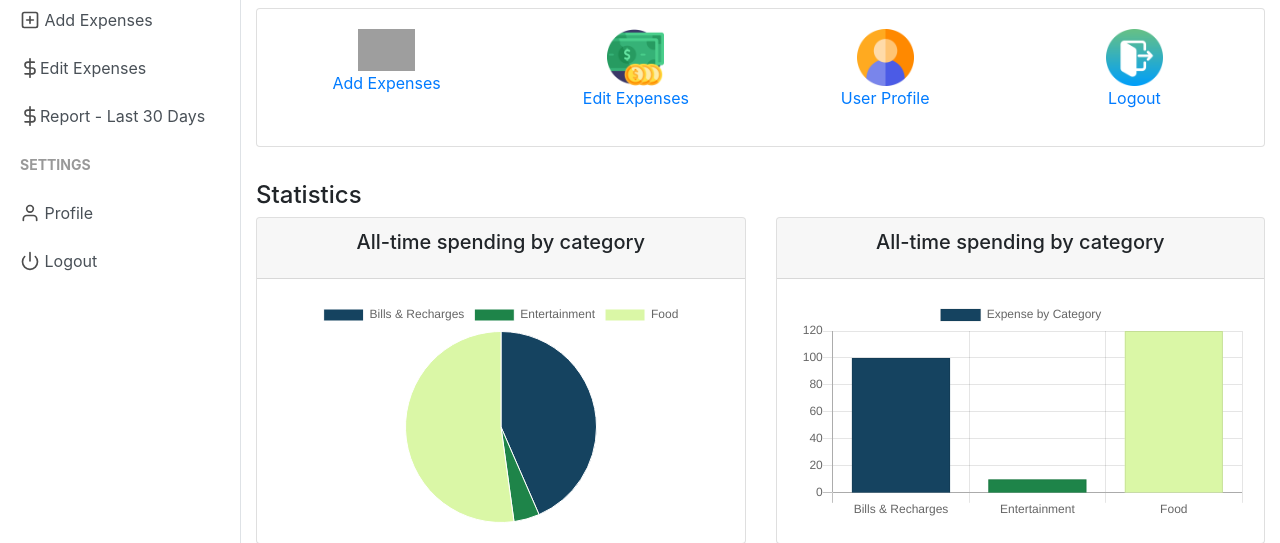
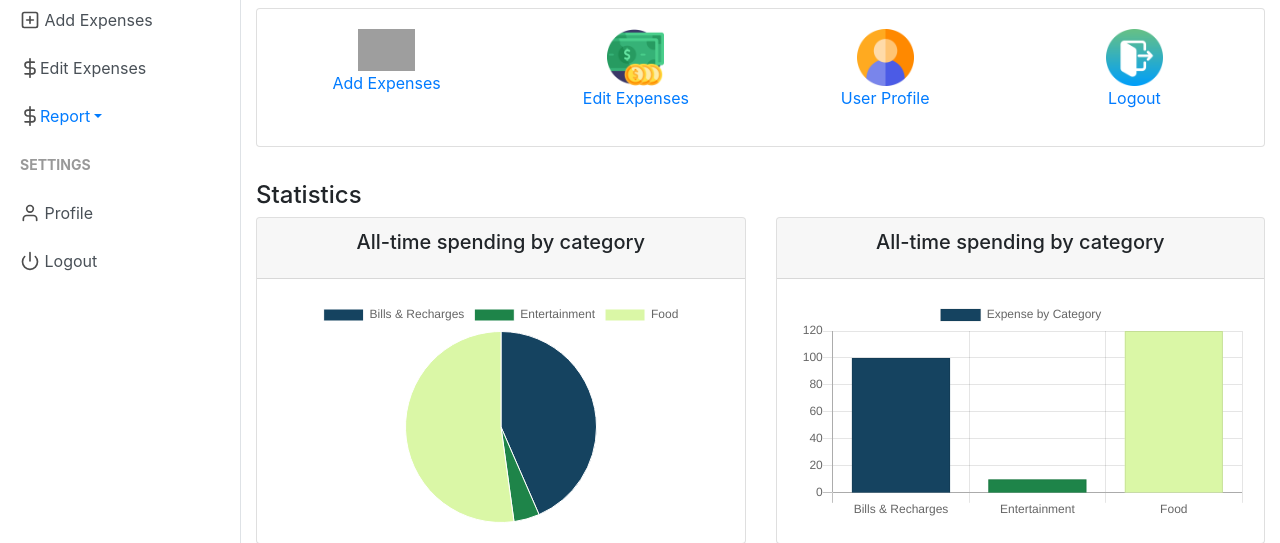
Before and after one commit to albertho425/php-mysql-finance-app, a PHP site: page /Finance/index.php in a window 1280 px wide. Shown: the part 157-700 px from the top of the page. Run offline with PHP 8.4, Linux system fonts and the light colour scheme; a user stored in the database is signed in; data comes from the database, SQL or seed files in the repository; some libraries are stand-ins or nearby versions; grey boxes are pictures that could not be loaded.

Commit message:
Add submenu to the sidebar

```diff
--- a/template.php
+++ b/template.php
@@ -142,7 +142,7 @@ function display_header() {
             Reports
           </a>
           <div class="dropdown-menu" aria-labelledby="navbarDropdown">
-            <a class="dropdown-item" href="http://localhost:8888/Finance/reports/last-30-days.php">Last 7 Days</a>
+            <a class="dropdown-item" href="http://localhost:8888/Finance/reports/last-7-days.php">Last 7 Days</a>
             <a class="dropdown-item" href="http://localhost:8888/Finance/reports/last-30-days.php">Last 30 Days</a>
             <a class="dropdown-item" href="http://localhost:8888/Finance/reports/last-30-days.php">This Year</a>
             <a class="dropdown-item" href="http://localhost:8888/Finance/reports/last-30-days.php">All time</a>
@@ -190,7 +190,23 @@ function display_sidebar() {
               <a href="index.php" class="list-group-item list-group-item-action sidebar-active"><span data-feather="home"></span> Dashboard</a>
               <a href="add_expense.php" class="list-group-item list-group-item-action "><span data-feather="plus-square"></span> Add Expenses</a>
               <a href="manage_expense.php" class="list-group-item list-group-item-action "><span data-feather="dollar-sign"></span>Edit Expenses</a>
-              <a href="reports/last-30-days.php" class="list-group-item list-group-item-action "><span data-feather="dollar-sign"></span>Report - Last 30 Days</a>
+              <li style="list-style-type: none;" class="nav-item dropdown">
+              <a class="list-group-item nav-link dropdown-toggle" href="#" id="navbarDropdown" role="button" data-toggle="dropdown" aria-haspopup="true" aria-expanded="false">
+              <span data-feather="dollar-sign"></span>Report</a>
+              </a>
+              <div class="dropdown-menu" aria-labelledby="navbarDropdown">
+                <a class="dropdown-item" href="http://localhost:8888/Finance/reports/last-7-days.php">Last 7 Days</a>
+                <a class="dropdown-item" href="http://localhost:8888/Finance/reports/last-30-days.php">Last 30 Days</a>
+                <a class="dropdown-item" href="http://localhost:8888/Finance/reports/last-30-days.php">This Year</a>
+                <a class="dropdown-item" href="http://localhost:8888/Finance/reports/last-30-days.php">All time</a>
+
+
+                <a class="dropdown-item" href="#">Another action</a>
+                <div class="dropdown-divider"></div>
+                <a class="dropdown-item" href="#">Something else here</a>
+              </div>
+            </li>
+
             </div>
             <div class="sidebar-heading">Settings </div>
             <div class="list-group list-group-flush">
@@ -209,8 +225,6 @@ function display_sidebar() {
  */
 
 function display_reports_sidebar() {
-
-
   echo <<<EOT
   <!-- Sidebar -->
         <div class="border-right" id="sidebar-wrapper">
@@ -219,17 +233,35 @@ function display_reports_sidebar() {
             <div class="list-group list-group-flush">
               <a href="../index.php" class="list-group-item list-group-item-action sidebar-active"><span data-feather="home"></span> Dashboard</a>
               <a href="../add_expense.php" class="list-group-item list-group-item-action "><span data-feather="plus-square"></span> Add Expenses</a>
-              <a href="manage_expense.php" class="list-group-item list-group-item-action "><span data-feather="dollar-sign"></span>Edit Expenses</a>
+              <a href="../manage_expense.php" class="list-group-item list-group-item-action "><span data-feather="dollar-sign"></span>Edit Expenses</a>
+              <li style="list-style-type: none;" class="nav-item dropdown">
+              <a class="list-group-item nav-link dropdown-toggle" href="#" id="navbarDropdown" role="button" data-toggle="dropdown" aria-haspopup="true" aria-expanded="false">
+              <span data-feather="dollar-sign"></span>Report</a>
+              </a>
+              <div class="dropdown-menu" aria-labelledby="navbarDropdown">
+                <a class="dropdown-item" href="http://localhost:8888/Finance/reports/last-7-days.php">Last 7 Days</a>
+                <a class="dropdown-item" href="http://localhost:8888/Finance/reports/last-30-days.php">Last 30 Days</a>
+                <a class="dropdown-item" href="http://localhost:8888/Finance/reports/last-30-days.php">This Year</a>
+                <a class="dropdown-item" href="http://localhost:8888/Finance/reports/last-30-days.php">All time</a>
+
+
+                <a class="dropdown-item" href="#">Another action</a>
+                <div class="dropdown-divider"></div>
+                <a class="dropdown-item" href="#">Something else here</a>
+              </div>
+            </li>
+
             </div>
             <div class="sidebar-heading">Settings </div>
             <div class="list-group list-group-flush">
-              <a href="../profile.php" class="list-group-item list-group-item-action "><span data-feather="user"></span> Profile</a>
-              <a href="../logout.php" class="list-group-item list-group-item-action "><span data-feather="power"></span> Logout</a>
+              <a href="profile.php" class="list-group-item list-group-item-action "><span data-feather="user"></span> Profile</a>
+              <a href="logout.php" class="list-group-item list-group-item-action "><span data-feather="power"></span> Logout</a>
             </div>
           </div>
   <!-- /#sidebar-wrapper -->
 
   EOT;
+
 
 }
 
```
